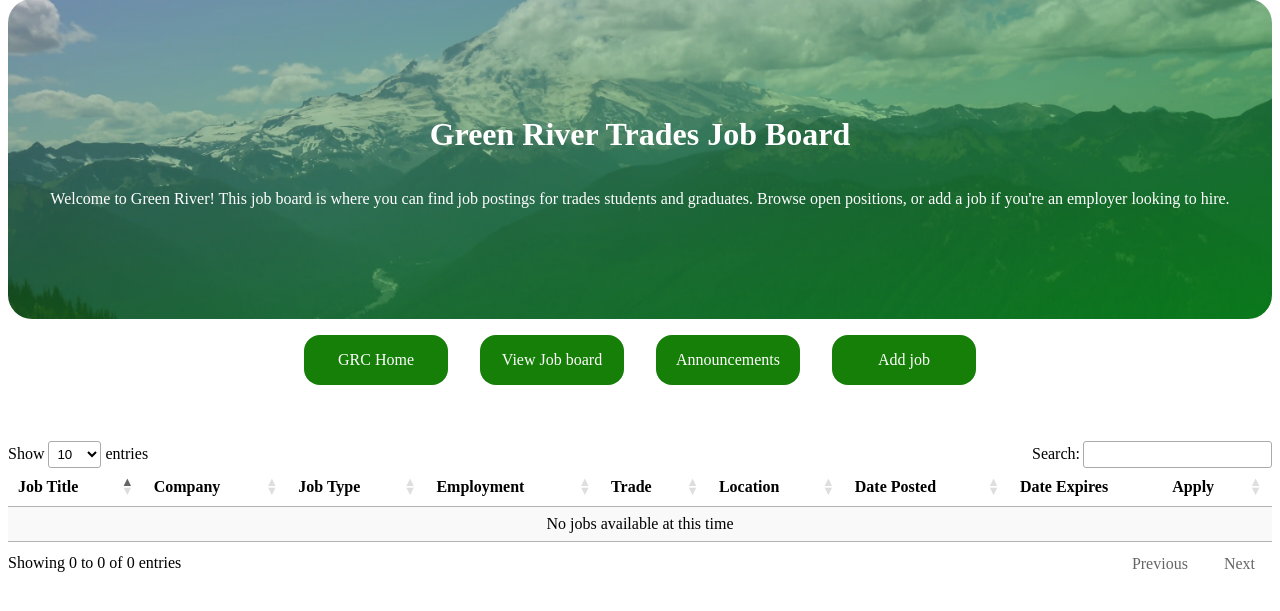
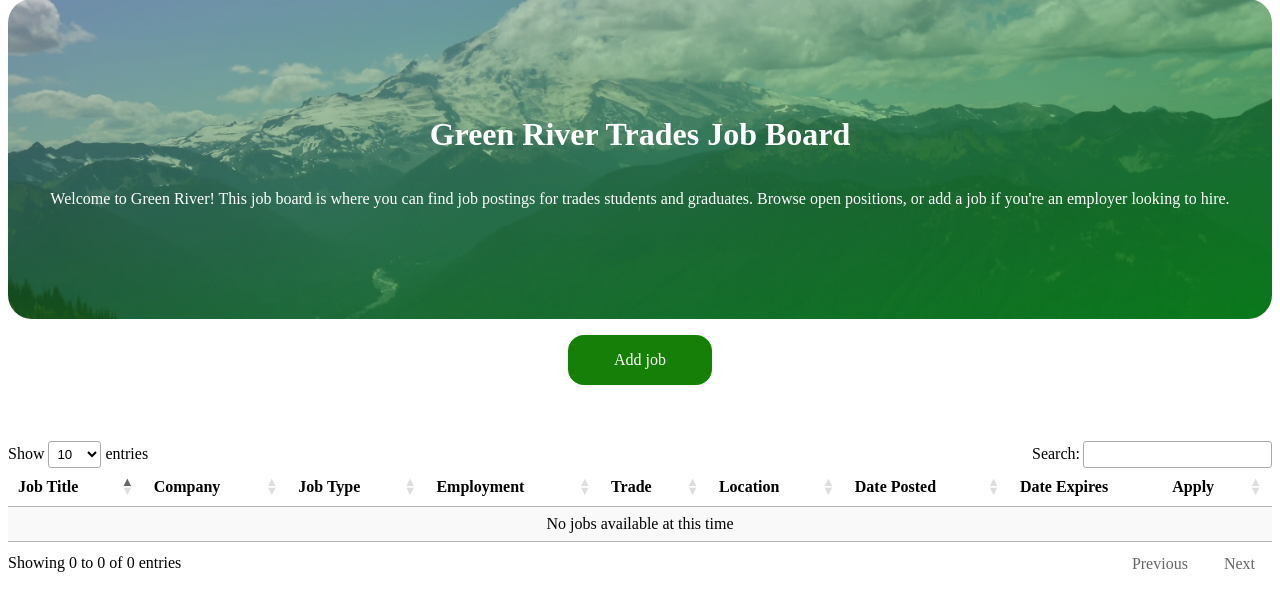
Before and after one commit to rrmez2005-pixel/Sprints, a Node server app: page / in a window 1280 px wide. Shown: the part 49-660 px from the top of the page. Run offline with Node 20, Linux system fonts and the light colour scheme; data that the repository does not hold is empty; some libraries are stand-ins or nearby versions.

Commit message:
Removed announcements features and added try and catch for submitting a job

```diff
--- a/app.js
+++ b/app.js
@@ -64,12 +64,17 @@ app.post('/submit-job', async(req, res) => {
         job.dateposted,
         job.dateexpires
     ];
+    try{
+        const [result] = await pool.execute(sql, params);
+        job.id = result.insertId;
 
-    const [result] = await pool.execute(sql, params);
-    job.id = result.insertId;
+        console.log("A new row was inserted with ID: " + result.id);
+        res.render('confirm', { job });
+    } catch (err) {
+        console.error('Database error: ' + err);
+        res.status(500).send("Database error occured");
+    }
 
-    console.log("A new row was inserted with ID: " + result.id);
-    res.render('confirm', { job });
 });
 
 app.get('/confirm', (req,res) => {
@@ -88,9 +93,9 @@ app.get('/jobs', async(req,res) => {
     }
 });
 
-app.get('/announcements', (req,res) => {
-    res.render('announcement', { jobs, formatDate });
-});
+// app.get('/announcements', (req,res) => {
+//     res.render('announcement', { jobs, formatDate });
+// });
 
 app.listen(PORT, ()=> {
     console.log(`Server is running at http://localhost:${PORT}`);
--- a/views/confirm.ejs
+++ b/views/confirm.ejs
@@ -22,7 +22,7 @@
         <a href="">Sign in</a>
         <a href="">Sign out</a>
         <a href="/jobs">Job board</a>
-        <a href="/announcements">Announcements</a>
+        <!-- <a href="/announcements">Announcements</a> -->
         <a href="https://www.greenriver.edu/students/student-support-and-services/index.html">Help</a>
     </div>
 
@@ -33,7 +33,7 @@
     <a href="/add-job">Add another job</a>
     <a href="/">Go home</a>
     <a href="/jobs">Check the table</a>
-    <a href="/announcements">View announcements</a>
+    <!-- <a href="/announcements">View announcements</a> -->
   </div>
 </body>
 </html>
--- a/views/home.ejs
+++ b/views/home.ejs
@@ -30,7 +30,7 @@
         <a href="">Sign in</a>
         <a href="">Sign out</a>
         <a href="/jobs">Job board</a>
-        <a href="/announcements">Announcements</a>
+        <!-- <a href="/announcements">Announcements</a> -->
         <a href="https://www.greenriver.edu/students/student-support-and-services/index.html">Help</a>
     </div>
 
@@ -46,9 +46,9 @@
     </header>
     <nav>
         <div id="navigation">
-            <a href="https://www.greenriver.edu/students/mygreenriver.html">GRC Home</a>
+            <!-- <a href="https://www.greenriver.edu/students/mygreenriver.html">GRC Home</a>
             <a href="/jobs">View Job board</a>
-            <a href="/announcements">Announcements</a>
+            <a href="/announcements">Announcements</a> -->
             <a href="/add-job">Add job</a>
         </div>
     </nav>
--- a/views/jobs.ejs
+++ b/views/jobs.ejs
@@ -31,7 +31,7 @@
         <a href="">Sign in</a>
         <a href="">Sign out</a>
         <a href="/jobs">Job board</a>
-        <a href="/announcements">Announcements</a>
+        <!-- <a href="/announcements">Announcements</a> -->
         <a href="https://www.greenriver.edu/students/student-support-and-services/index.html">Help</a>
     </div>
 
```
Also changed, not shown: views/addjob.ejs (+5 -5 lines).
